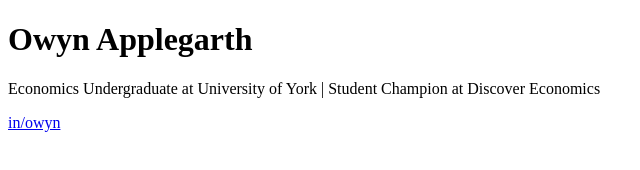
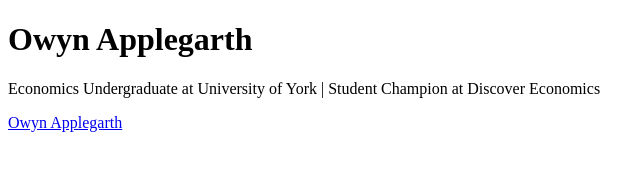
Before and after one commit to OwynApplegarth/OwynApplegarth.github.io, a plain HTML site: page index.html in a window 1280 px wide. Shown: the full height of the page, 0-640 px from the left. Drawn offline with Linux system fonts and the light colour scheme.

Commit message:
Update index.html

```diff
--- a/index.html
+++ b/index.html
@@ -3,6 +3,7 @@
 <body>
 <h1>Owyn Applegarth</h1>
 <p>Economics Undergraduate at University of York | Student Champion at Discover Economics</p>
-<p><a href="https://linkedin.com/in/owyn">in/owyn</a></p>
+<div class="badge-base LI-profile-badge" data-locale="en_US" data-size="large" data-theme="light" data-type="HORIZONTAL" data-vanity="owyn" data-version="v1"><a class="badge-base__link LI-simple-link" href="https://uk.linkedin.com/in/owyn?trk=profile-badge">Owyn Applegarth</a></div>
+
 </body>
 </html>
```
